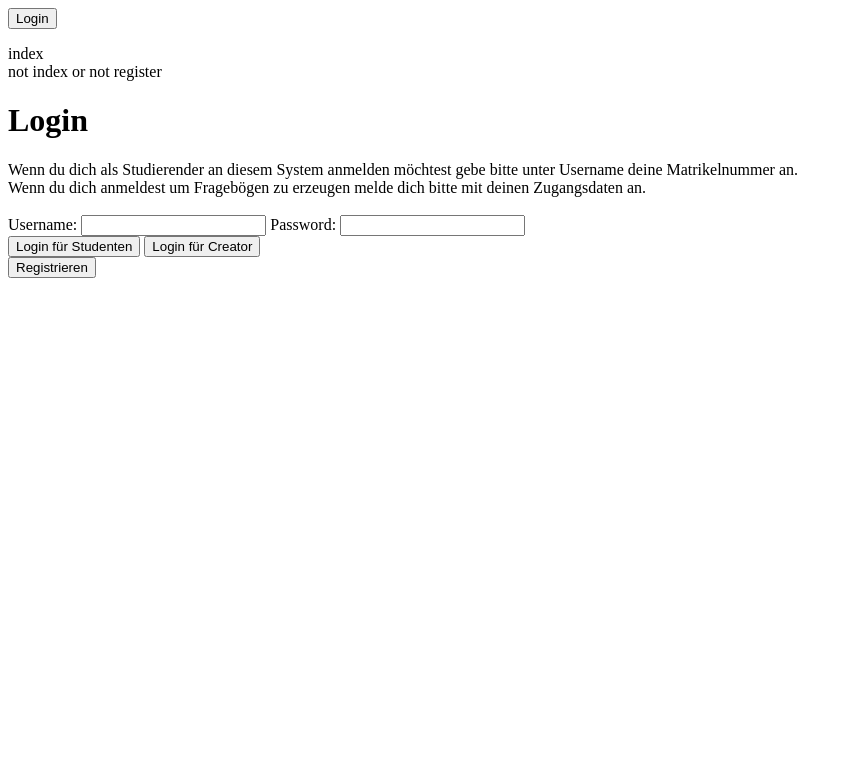
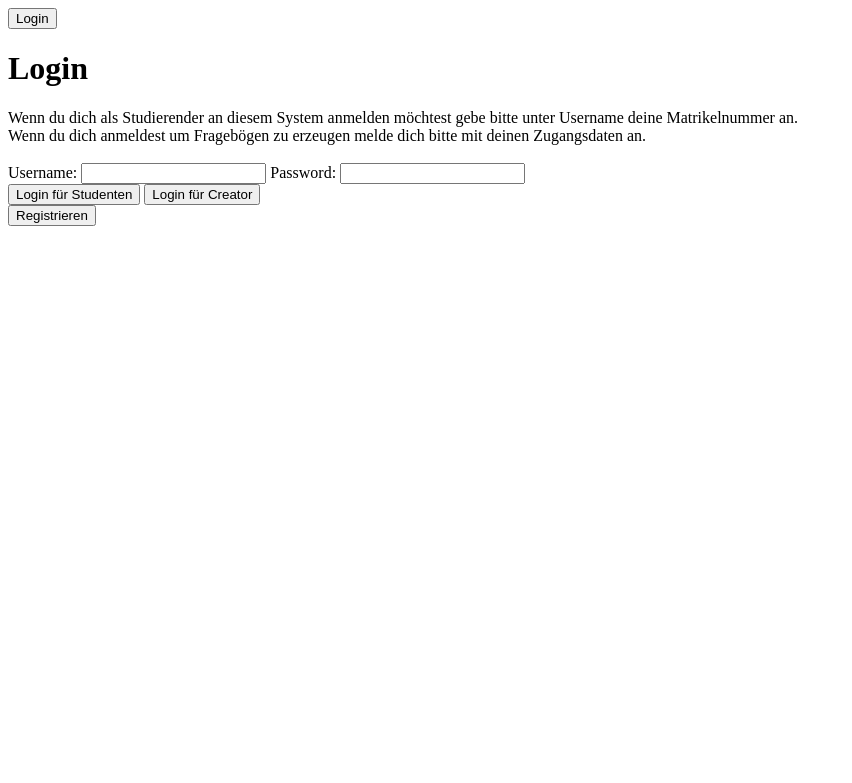
Before and after one commit to M0rdredt/Umfrageseite, a PHP site: page / in a window 1280 px wide. Shown: the top 783 px of the page, without its empty margins (0-852 px from the left). Run offline with PHP 8.4, Linux system fonts and the light colour scheme.

Commit message:
Completed completing questionnaires

```diff
--- a/DatabaseBaseObj.php
+++ b/DatabaseBaseObj.php
@@ -41,7 +41,7 @@
         $result2 = mysqli_stmt_get_result($stmt2);
         $row = mysqli_fetch_assoc($result2);
         if($row == null)
-            throw new Exception("blasdfasf");
+            throw new Exception("Result is null");
         return $row;
     }
 
--- a/NoDataFoundException.php
+++ /dev/null
@@ -1,3 +0,0 @@
-<?php
-class NoDataFoundException extends Exception
-{}
--- a/includes.php
+++ b/includes.php
@@ -5,7 +5,6 @@
 //File should be used to get Header for page alternatively session.php can be used if you want header but not the rest
 include_once  "DatabaseBaseObj.php";
 include_once "MySqlException.php";
-include_once "NoDataFoundException.php";
 include_once "WrongPasswordException.php";
 include_once "Creator.php";
 include_once "Student.php";
--- a/includes/session.php
+++ b/includes/session.php
@@ -3,15 +3,6 @@
 //obligatory session start
 session_start();
 include_once 'pageHeader.php';
-if ($_SERVER['PHP_SELF'] == "/index.php"){
-    echo "index <br>";
-}
-if ($_SERVER['PHP_SELF'] == '/register.php'){
-    echo "register <br>";
-}
-if($_SERVER['PHP_SELF'] != "/index.php" xor $_SERVER['PHP_SELF'] != '/register.php'){
-    echo "not index or not register <br>";
-}
 // if page not in index or register show page
 if (!isset($_SESSION["User"])and !($_SERVER['PHP_SELF'] == "/index.php"
         xor $_SERVER['PHP_SELF'] == '/register.php'
--- a/loginUser.php
+++ b/loginUser.php
@@ -31,9 +31,6 @@ if (isset($_POST["loginCreator"])) {
     try {
         creator_login($username, $password, $connection);
         header(uriString("/creatorPage.php"));
-    } catch (NoDataFoundException $e) {
-        include_once "index.php";
-        echo "User " . $username . " nicht gefunden";
     } catch (WrongPasswordException $e) {
         include_once "index.php";
         echo "Falsches Passwort";
```
